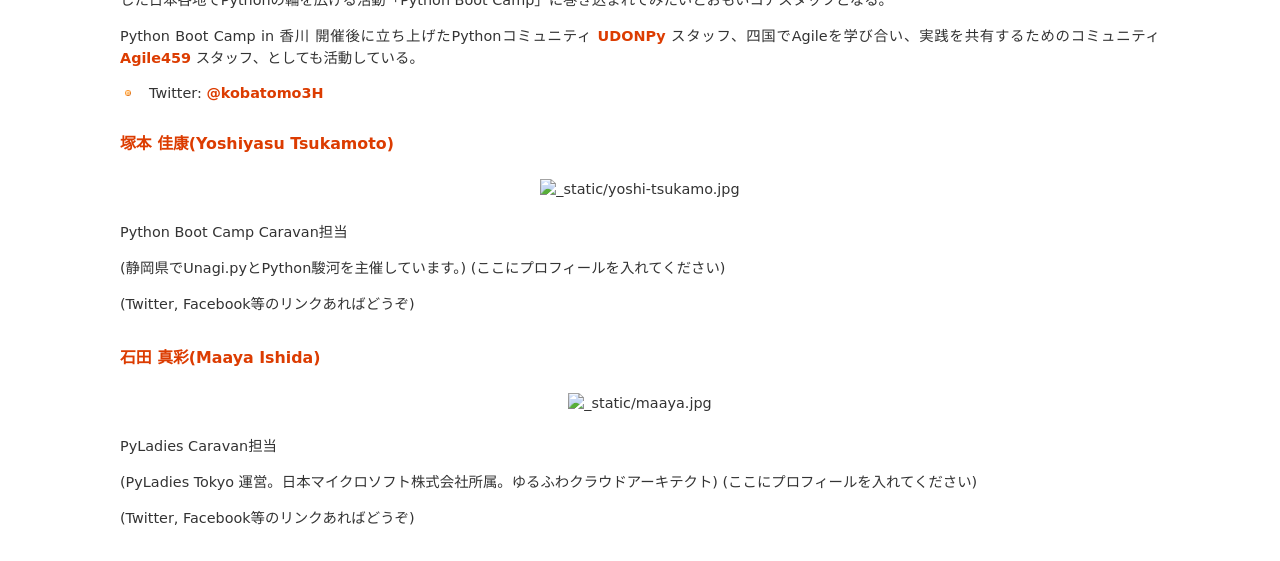
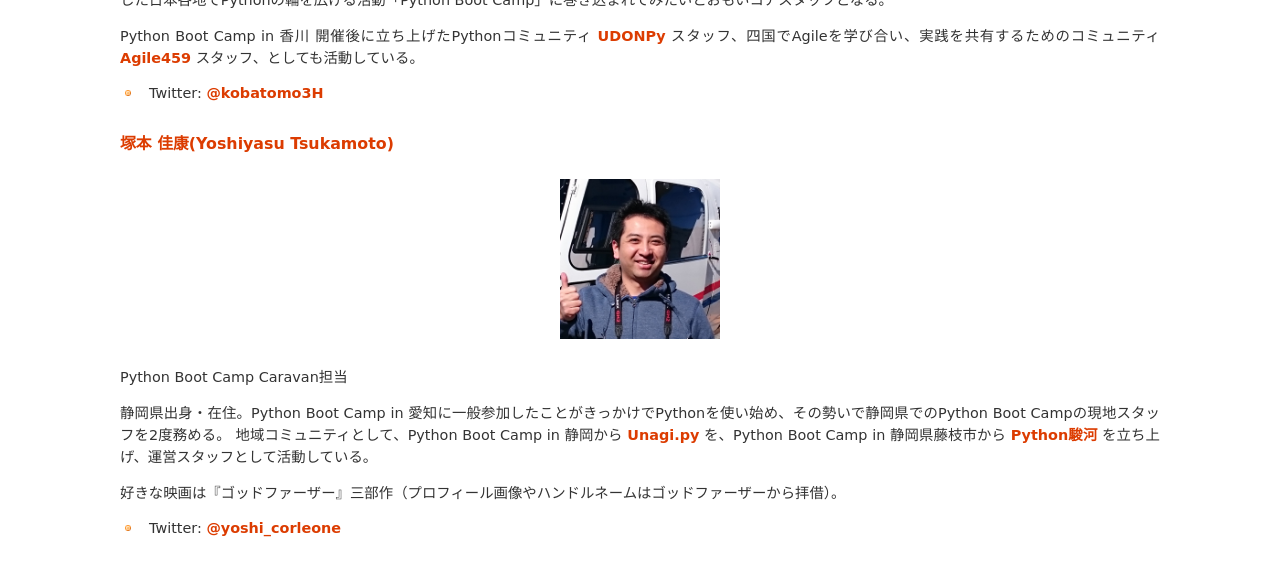
Before and after one commit to pyconjp/www.pycon.jp, a Sphinx documentation site: the page built from source/committee/members.rst, in a window 1280 px wide and 1400 px high, scrolled down 1516 px. Shown: the top 561 px of the window. Built offline with Sphinx 7.4.7, drawn with Linux system fonts in a browser that asks for light colours; some of the changed text lies outside the part shown.

Commit message:
ISSHA-1490 add profile of yoshi-tsukamo and maaya

```diff
--- a/source/committee/members.rst
+++ b/source/committee/members.rst
@@ -57,24 +57,32 @@
 塚本 佳康(Yoshiyasu Tsukamoto)
 ------------------------------
 .. figure:: /_static/yoshi-tsukamo.jpg
+   :width: 160
 
 Python Boot Camp Caravan担当
 
-(静岡県でUnagi.pyとPython駿河を主催しています。)
-(ここにプロフィールを入れてください)
+静岡県出身・在住。Python Boot Camp in 愛知に一般参加したことがきっかけでPythonを使い始め、その勢いで静岡県でのPython Boot Campの現地スタッフを2度務める。
+地域コミュニティとして、Python Boot Camp in 静岡から `Unagi.py <https://unagi-py.connpass.com/>`_ を、Python Boot Camp in 静岡県藤枝市から `Python駿河 <https://py-suruga.connpass.com/>`_ を立ち上げ、運営スタッフとして活動している。
 
-(Twitter, Facebook等のリンクあればどうぞ)
+好きな映画は『ゴッドファーザー』三部作（プロフィール画像やハンドルネームはゴッドファーザーから拝借）。
+
+* Twitter: `@yoshi_corleone <https://twitter.com/yoshi_corleone>`_
 
 石田 真彩(Maaya Ishida)
 -----------------------
 .. figure:: /_static/maaya.jpg
+   :width: 160
 
 PyLadies Caravan担当
 
-(PyLadies Tokyo 運営。日本マイクロソフト株式会社所属。ゆるふわクラウドアーキテクト)
-(ここにプロフィールを入れてください)
+`PyLadies Tokyo`_ オーガナイザーのうちの一人。PyLadies Tokyo meetup #1 を機にPythonに触れ始める。
+日本中のPythonistaな女性同士が繋がれたらもっと楽しいだろうと思い、2019年から `PyLadies Caravan`_ の運営をスタートする。
 
-(Twitter, Facebook等のリンクあればどうぞ)
+* Twitter: `@maaya8585 <https://twitter.com/maaya8585>`_
+* Blog: `hotchpotch <https://hotchpotchj37.wordpress.com/>`_
+
+.. _PyLadies Tokyo: https://tokyo.pyladies.com/
+.. _PyLadies Caravan: https://tokyo.pyladies.com/caravan/index.html
 
 山下 加奈恵(Kanae Yamashita)
 ----------------------------
```
Also changed, not shown: source/_static/maaya.jpg (added), source/_static/yoshi-tsukamo.jpg (added).
